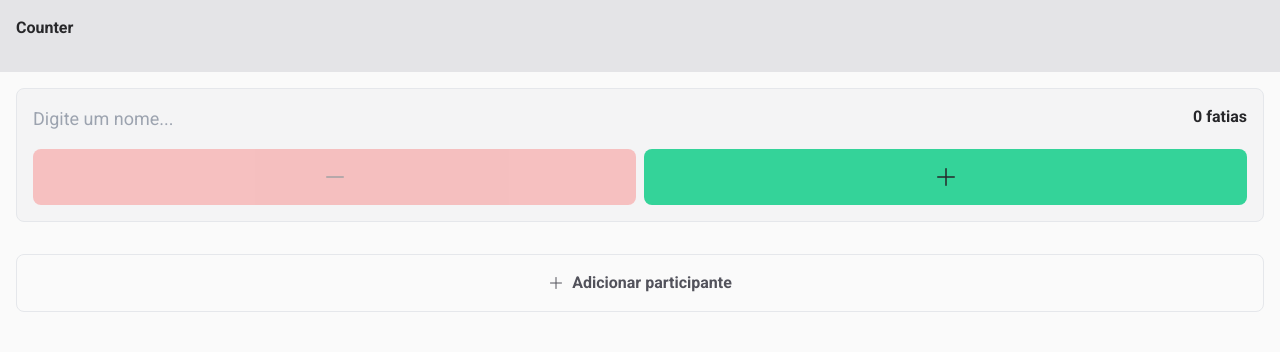
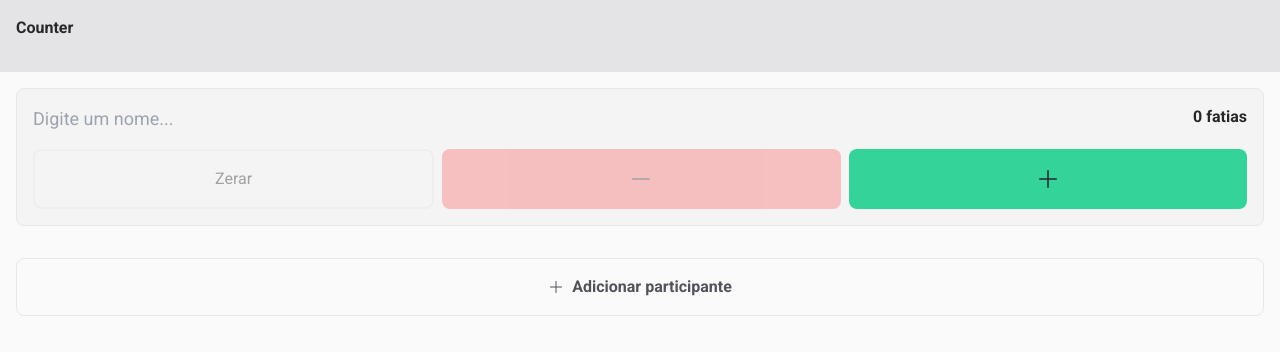
Before and after one commit to rafaelpzoucas/pizza-counter, a React (Vite) app: page / in a window 1280 px wide. Shown: the top 352 px of the page. Built offline with nearby package versions, Linux system fonts and the light colour scheme.

Commit message:
Update Participant.tsx

```diff
--- a/src/components/Participant.tsx
+++ b/src/components/Participant.tsx
@@ -4,6 +4,12 @@ import { Plus, Minus } from 'phosphor-react'
 
 export function Participant() {
     const [count, setCount] = useState(0)
+
+    function reset() {
+        if(count > 0) {
+            setCount(0)
+        }
+    }
 
     function decrease() {
         if(count > 0) {
@@ -27,6 +33,13 @@ export function Participant() {
             </header>
             <div className="flex flex-row gap-2">
                 <button
+                    className="flex items-center justify-center w-full p-4 rounded-lg border-2 disabled:opacity-40"
+                    onClick={reset}
+                    disabled={count === 0}
+                >
+                    Zerar
+                </button>
+                <button
                     className="flex items-center justify-center w-full p-4 rounded-lg disabled:opacity-40 bg-red-400 dark:bg-red-700"
                     onClick={decrease}
                     disabled={count === 0}
```
